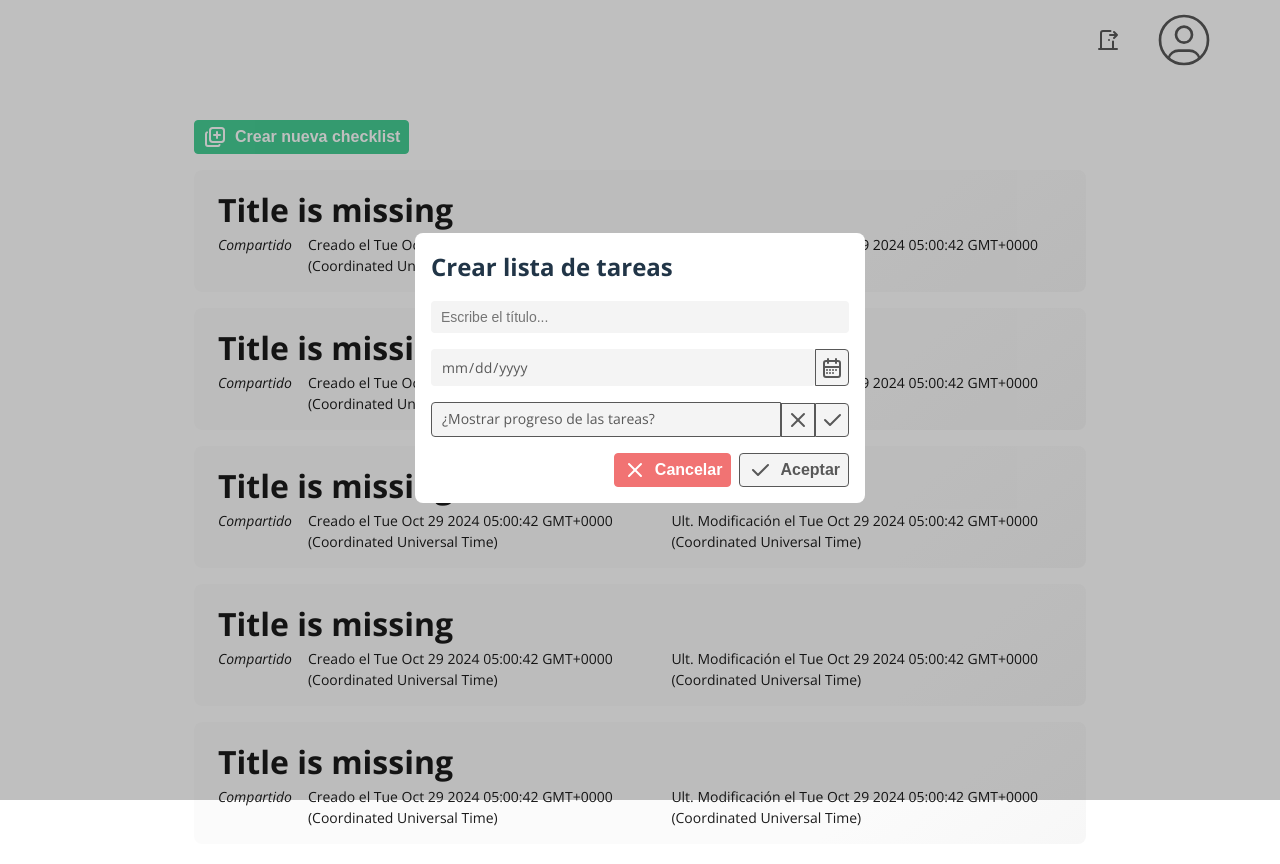
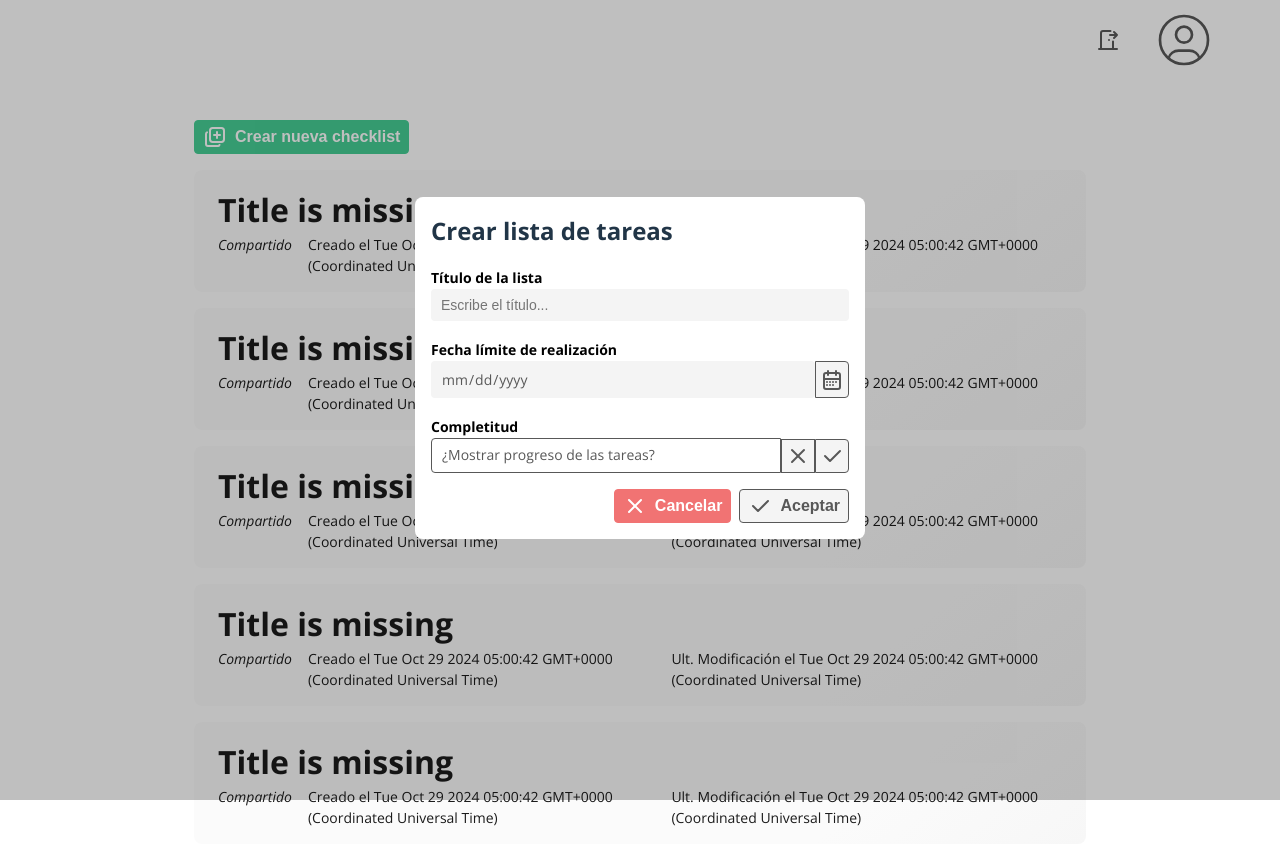
Before and after one commit to stariluz/uach-se-checklists-webapp, a React (Vite) app: page / in a window 1280 px wide. Both pictures are taken after a click on the button "Crear nueva checklist". Shown: the top 864 px of the page. Built offline with nearby package versions, Linux system fonts and the light colour scheme.

Commit message:
Complete #29 Added field format

```diff
--- a/src/components/Dialogs/CreateChecklistDialog/CreateChecklistDialog.tsx
+++ b/src/components/Dialogs/CreateChecklistDialog/CreateChecklistDialog.tsx
@@ -1,7 +1,7 @@
 import useDialog from "src/hooks/useDialog";
 import Dialog from "../Dialog"
-import Input from "src/components/Input/Input";
 import '../Form.css'
+import Field from "src/components/Fields/Field";
 
 const CreateChecklistDialog = () => {
     const { closeDialog } = useDialog();
@@ -22,15 +22,18 @@ const CreateChecklistDialog = () => {
         onCancel={closeDialog}
     >
         <form action="post" className="form">
-            <Input
+            <Field
+                label="Título de la lista"
                 type="text"
                 placeholder="Escribe el título..."
             />
-            <Input
+            <Field
+                label="Fecha límite de realización"
                 type="date"
                 placeholder="dd/mm/aaaa"
             />
-            <Input
+            <Field
+                label="Completitud"
                 type="toggle"
                 placeholder="¿Mostrar progreso de las tareas?"
             />
--- /dev/null
+++ b/src/components/Fields/Field.css
@@ -0,0 +1,6 @@
+.input-field-label{
+    font-size: 14px;
+    color: black;
+    font-weight: 700;
+    margin-bottom: 4px;
+}
--- /dev/null
+++ b/src/components/Fields/Field.tsx
@@ -0,0 +1,25 @@
+import IInputProps from '../Input/IInputProps.props';
+import Input from '../Input/Input';
+import './Field.css'
+
+interface Props {
+    label?: React.ReactNode;
+}
+
+const Field = (props: IInputProps & Props) => {
+    return (
+        <div className="input-field">
+            {
+                props?.label ?
+                    <label className="input-field-label" htmlFor={props.name ?? ''}>
+                        {props.label}
+                    </label>
+                    :
+                    null
+            }
+
+            <Input {...props} />
+        </div>
+    );
+}
+export default Field;
--- a/src/components/Input/InputToggle.css
+++ b/src/components/Input/InputToggle.css
@@ -12,6 +12,7 @@
     border: 1px solid var(--ssltc-btn-secondary-text);
     line-height: 1.15;
     border-radius: 4px 0px 0px 4px;
+    background-color: white;
 }
 
 .input.input-toggle-label {
```
